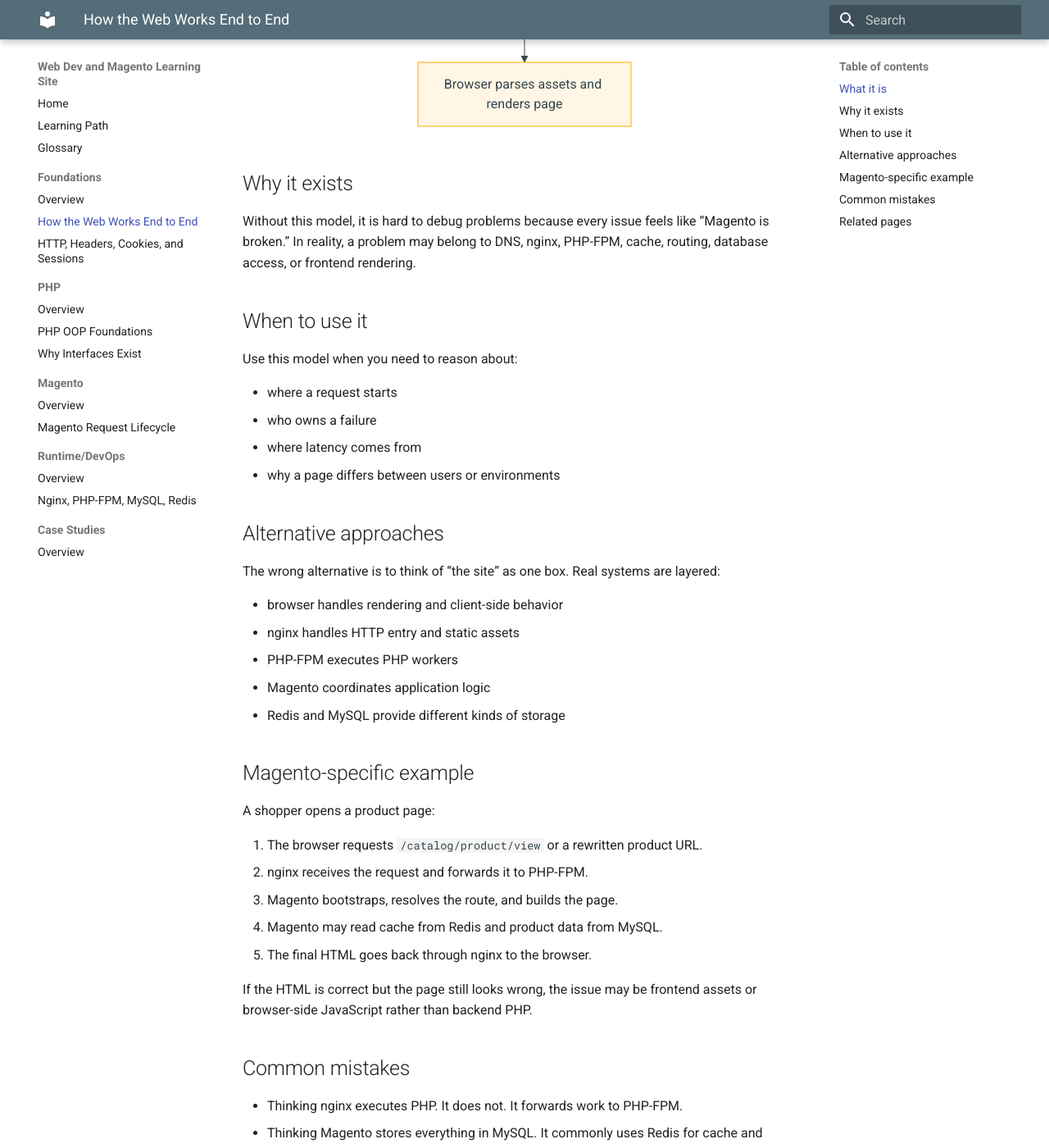
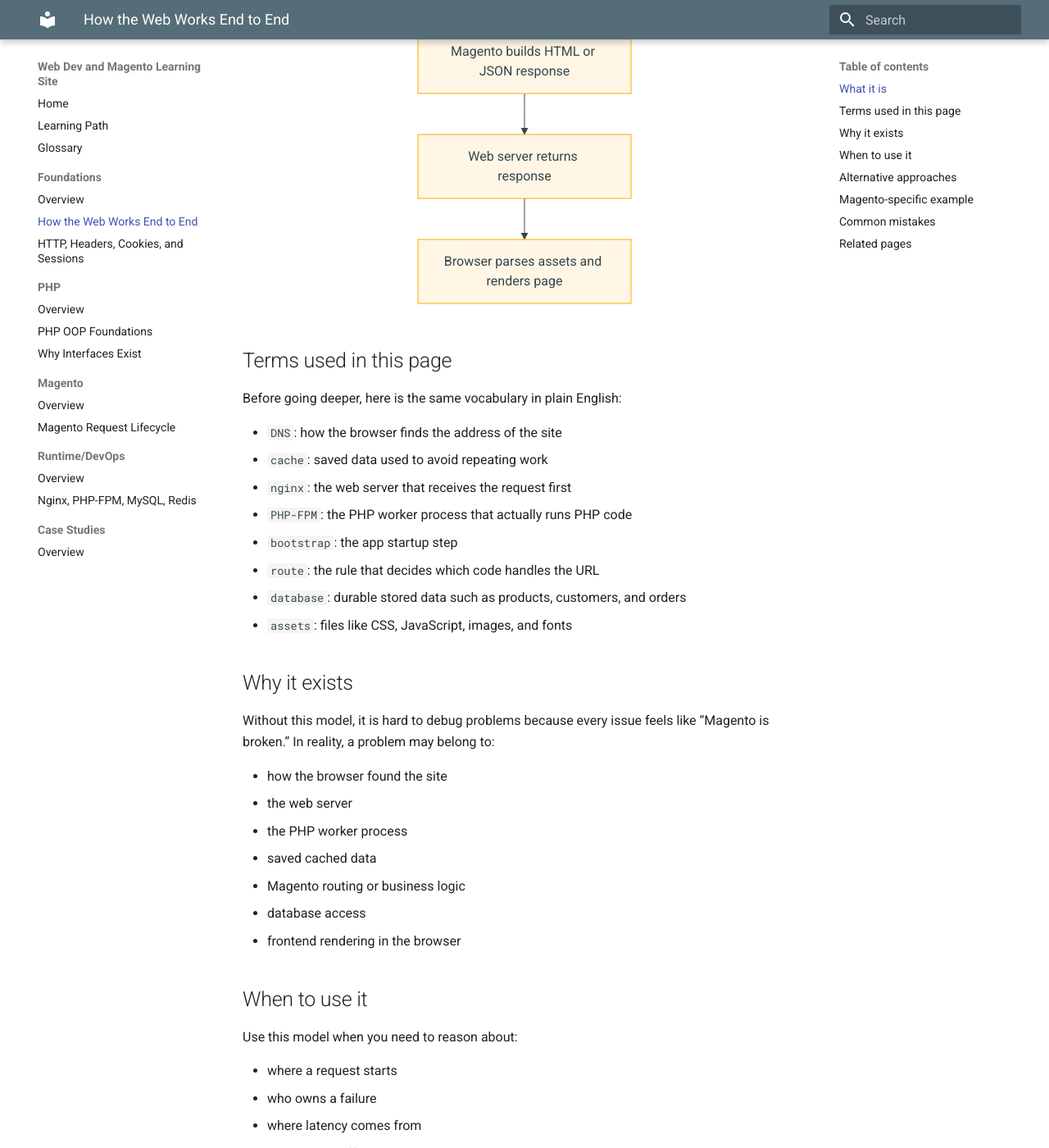
Before and after one commit to jambardnishvili/web-dev-magento-learning, an MkDocs documentation site: the page built from docs/01-web-foundations/how-the-web-works-end-to-end.md, in a window 1280 px wide and 1400 px high, scrolled down 1334 px. Shown: the whole window at 82% size. Built offline with MkDocs 1.6.1 and Material for MkDocs 9.7.7, drawn with Linux system fonts in a browser that asks for light colours; some of the changed text lies outside the part shown.

````diff
--- a/docs/01-web-foundations/how-the-web-works-end-to-end.md
+++ b/docs/01-web-foundations/how-the-web-works-end-to-end.md
@@ -1,4 +1,7 @@
 # How the Web Works End to End
+
+!!! note "Beginner note"
+    This page is a map, not a test. You do not need to fully understand every term on the first read. The goal is to see the big picture first, then learn the names of each part.
 
 ## What it is
 
@@ -7,22 +10,43 @@ This page explains the full path from typing a URL in a browser to seeing HTML,
 ```mermaid
 flowchart TB
     A["User enters URL or clicks link"]
-    B["Browser checks cache and DNS"]
-    C["nginx receives request"]
-    D["nginx serves static file or forwards to PHP-FPM"]
-    E["Magento bootstraps config and DI"]
-    F["Magento matches route and runs controller"]
-    G["Magento reads cache or database"]
+    B["Browser finds site address and checks saved data"]
+    C["Web server (nginx) receives request"]
+    D["Web server serves file or sends PHP work to PHP-FPM"]
+    E["Magento starts up and loads its setup"]
+    F["Magento decides which code should handle URL"]
+    G["Magento reads saved fast data or database data"]
     H["Magento builds HTML or JSON response"]
-    I["nginx returns response"]
+    I["Web server returns response"]
     J["Browser parses assets and renders page"]
 
     A --> B --> C --> D --> E --> F --> G --> H --> I --> J
 ```
 
+## Terms used in this page
+
+Before going deeper, here is the same vocabulary in plain English:
+
+- `DNS`: how the browser finds the address of the site
+- `cache`: saved data used to avoid repeating work
+- `nginx`: the web server that receives the request first
+- `PHP-FPM`: the PHP worker process that actually runs PHP code
+- `bootstrap`: the app startup step
+- `route`: the rule that decides which code handles the URL
+- `database`: durable stored data such as products, customers, and orders
+- `assets`: files like CSS, JavaScript, images, and fonts
+
 ## Why it exists
 
-Without this model, it is hard to debug problems because every issue feels like “Magento is broken.” In reality, a problem may belong to DNS, nginx, PHP-FPM, cache, routing, database access, or frontend rendering.
+Without this model, it is hard to debug problems because every issue feels like “Magento is broken.” In reality, a problem may belong to:
+
+- how the browser found the site
+- the web server
+- the PHP worker process
+- saved cached data
+- Magento routing or business logic
+- database access
+- frontend rendering in the browser
 
 ## When to use it
 
@@ -38,18 +62,18 @@ Use this model when you need to reason about:
 The wrong alternative is to think of “the site” as one box. Real systems are layered:
 
 - browser handles rendering and client-side behavior
-- nginx handles HTTP entry and static assets
-- PHP-FPM executes PHP workers
+- the web server (`nginx`) handles the first HTTP entry and static files
+- the PHP worker layer (`PHP-FPM`) runs PHP code
 - Magento coordinates application logic
-- Redis and MySQL provide different kinds of storage
+- storage layers such as Redis and MySQL provide different kinds of saved data
 
 ## Magento-specific example
 
 A shopper opens a product page:
 
 1. The browser requests `/catalog/product/view` or a rewritten product URL.
-2. nginx receives the request and forwards it to PHP-FPM.
-3. Magento bootstraps, resolves the route, and builds the page.
+2. The web server receives the request and forwards PHP work to PHP-FPM.
+3. Magento starts up, decides which code should handle the URL, and builds the page.
 4. Magento may read cache from Redis and product data from MySQL.
 5. The final HTML goes back through nginx to the browser.
 
@@ -57,8 +81,8 @@ If the HTML is correct but the page still looks wrong, the issue may be frontend
 
 ## Common mistakes
 
-- Thinking nginx executes PHP. It does not. It forwards work to PHP-FPM.
-- Thinking Magento stores everything in MySQL. It commonly uses Redis for cache and sessions.
+- Thinking the web server executes PHP. It does not. It passes that work to PHP-FPM.
+- Thinking Magento stores everything in one place. It often uses Redis for fast temporary data and MySQL for durable business data.
 - Thinking the browser just displays HTML. It also runs JavaScript, caches assets, and can change what the user sees after the response arrives.
 - Debugging only application code when the failure is actually before Magento or after Magento.
 
````
Also changed, not shown: docs/02-php-foundations/php-oop-classes-interfaces-abstract-classes-inheritance-composition.md (+11 -0 lines), docs/04-runtime-devops/nginx-php-fpm-mysql-redis-who-does-what.md (+10 -0 lines), docs/glossary.md (+26 -2 lines), docs/index.md (+4 -0 lines), docs/learning-path.md (+2 -0 lines).
